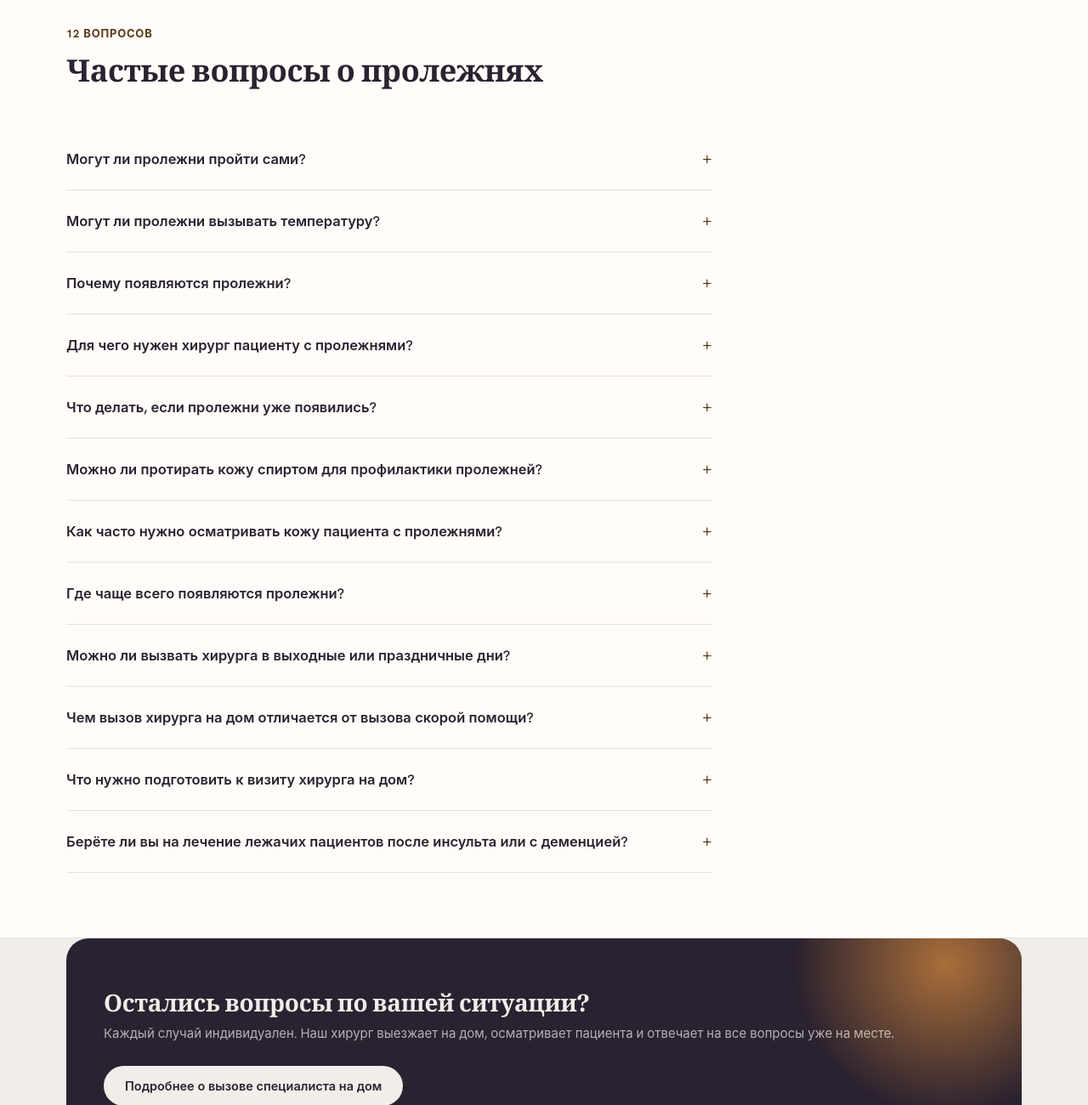
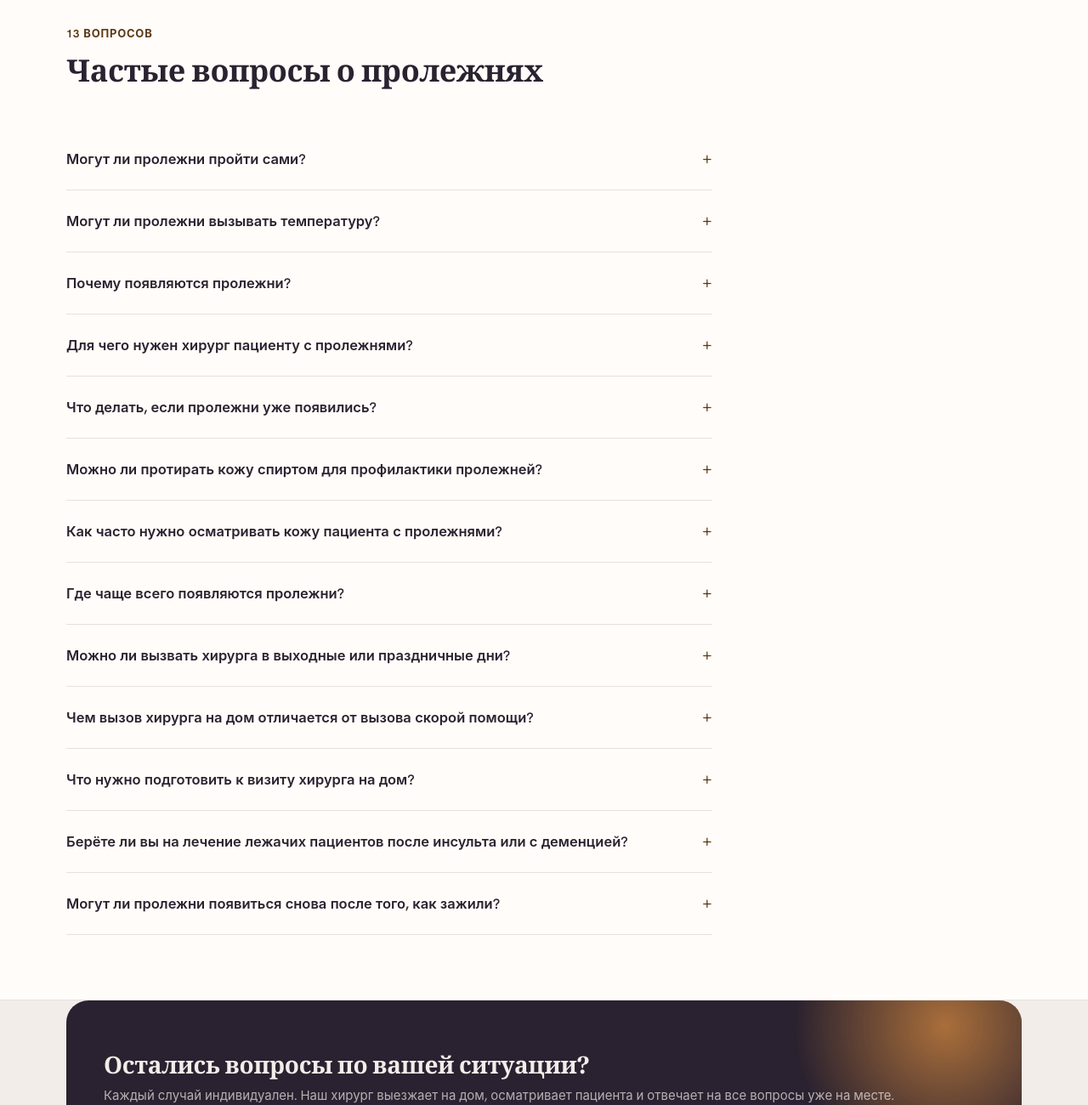
Before and after one commit to mariiagusevaes-fm/bez-prolejnei, a plain HTML site: page voprosy-otvety-prolejni/index.html in a window 1280 px wide. Shown: the part 628-1928 px from the top of the page at 85% size. Drawn offline with Linux system fonts and the light colour scheme.

Commit message:
Убрала каннибализацию "Симптомы"/"Лечение по стадиям" + вопрос про рецидив
По итогам сверки всех 10 страниц на пересечение ключевых тем:
- "Симптомы и лечение пролежней" переименована в "Симптомы пролежней
  и уход за кожей" (title/H1/description/keywords) – страница реально
  закрывает обзор ранних признаков + список средств для ухода, а не
  клиническое лечение по стадиям, которое уже отдельно и подробно
  разобрано на /lechenie_prolejnei_po_stadiyam/. Раньше обе страницы
  целились в "лечение пролежней / чем лечить пролежни" одновременно.
- В FAQ добавлен 13-й вопрос: "Могут ли пролежни появиться снова
  после того, как зажили?" – реальный, часто ищут, раньше нигде не
  отвечали.

Тему прогноза/"сколько живут с пролежнями" сознательно не затрагиваем
по решению пользователя – слишком чувствительно для позиционирования
сайта.

```diff
--- a/voprosy-otvety-prolejni/index.html
+++ b/voprosy-otvety-prolejni/index.html
@@ -64,7 +64,7 @@
 </div><section class="section tinted">
   <div class="wrap">
     <div class="section-head reveal">
-      <div class="tag">12 вопросов</div>
+      <div class="tag">13 вопросов</div>
       <h2>Частые вопросы о пролежнях</h2>
     </div>
     <div class="faq-list" style="max-width:760px;"><div class="faq-item reveal">
@@ -103,6 +103,9 @@
     </div><div class="faq-item reveal">
       <div class="faq-q">Берёте ли вы на лечение лежачих пациентов после инсульта или с деменцией?<span class="plus">+</span></div>
       <div class="faq-a"><p>Да, мы работаем с лежачими и малоподвижными пациентами любого профиля, включая пациентов после инсульта, травм и с когнитивными нарушениями. Подход к осмотру и уходу подбирается индивидуально в зависимости от состояния пациента.</p></div>
+    </div><div class="faq-item reveal">
+      <div class="faq-q">Могут ли пролежни появиться снова после того, как зажили?<span class="plus">+</span></div>
+      <div class="faq-a"><p>Да, это реальный риск: причина пролежней – давление на одни и те же участки тела – никуда не уходит после заживления, если пациент по-прежнему лежачий или малоподвижный. Если после выздоровления ослабить профилактику – смену положения, уход за кожей, контроль влажности – пролежень может образоваться заново на том же месте. Поэтому профилактику важно соблюдать постоянно, а не только во время лечения – подробнее на странице <a href="/profilaktika_prolejnei/">«Профилактика пролежней»</a>.</p></div>
     </div></div>
   </div>
 </section><section class="section band-section">
```
Also changed, not shown: symptomy-i-lechenie/index.html (+6 -6 lines).
